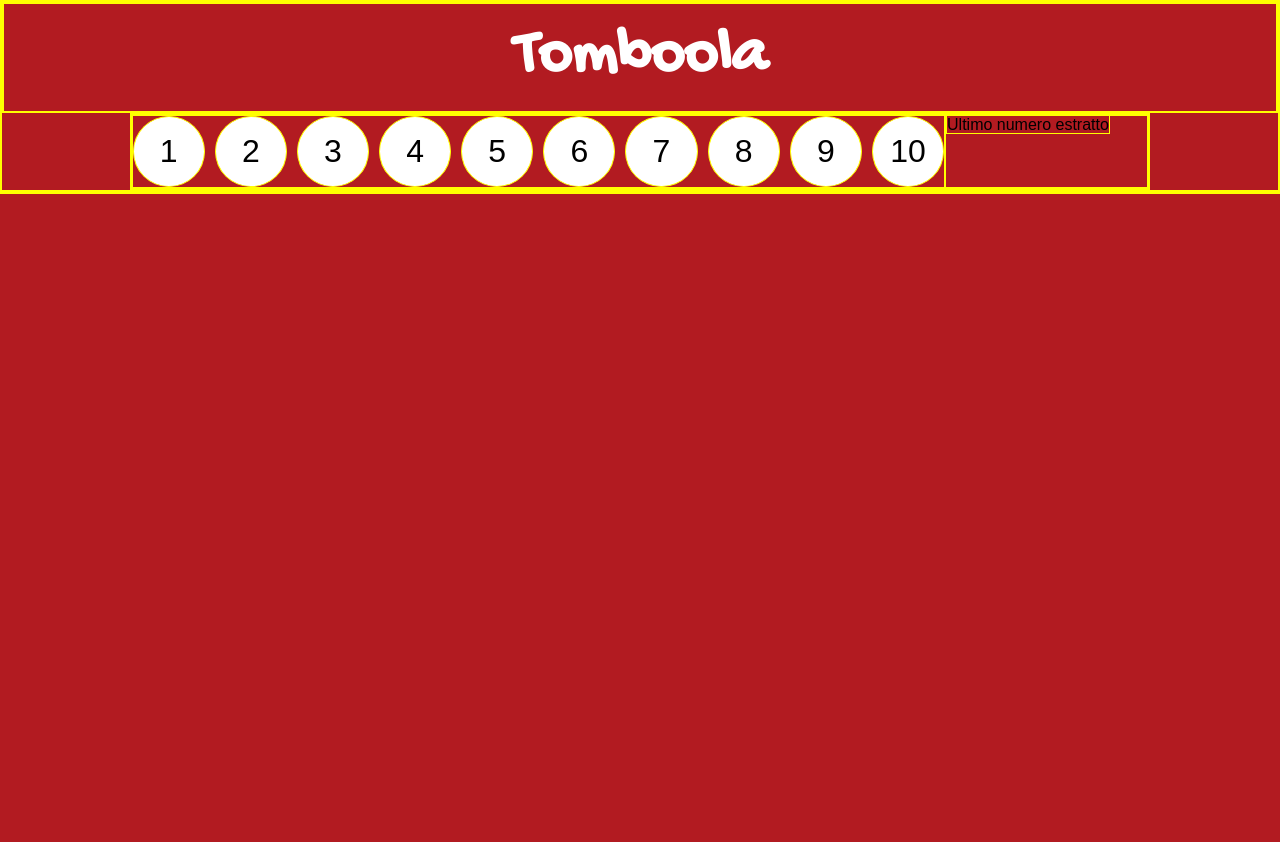
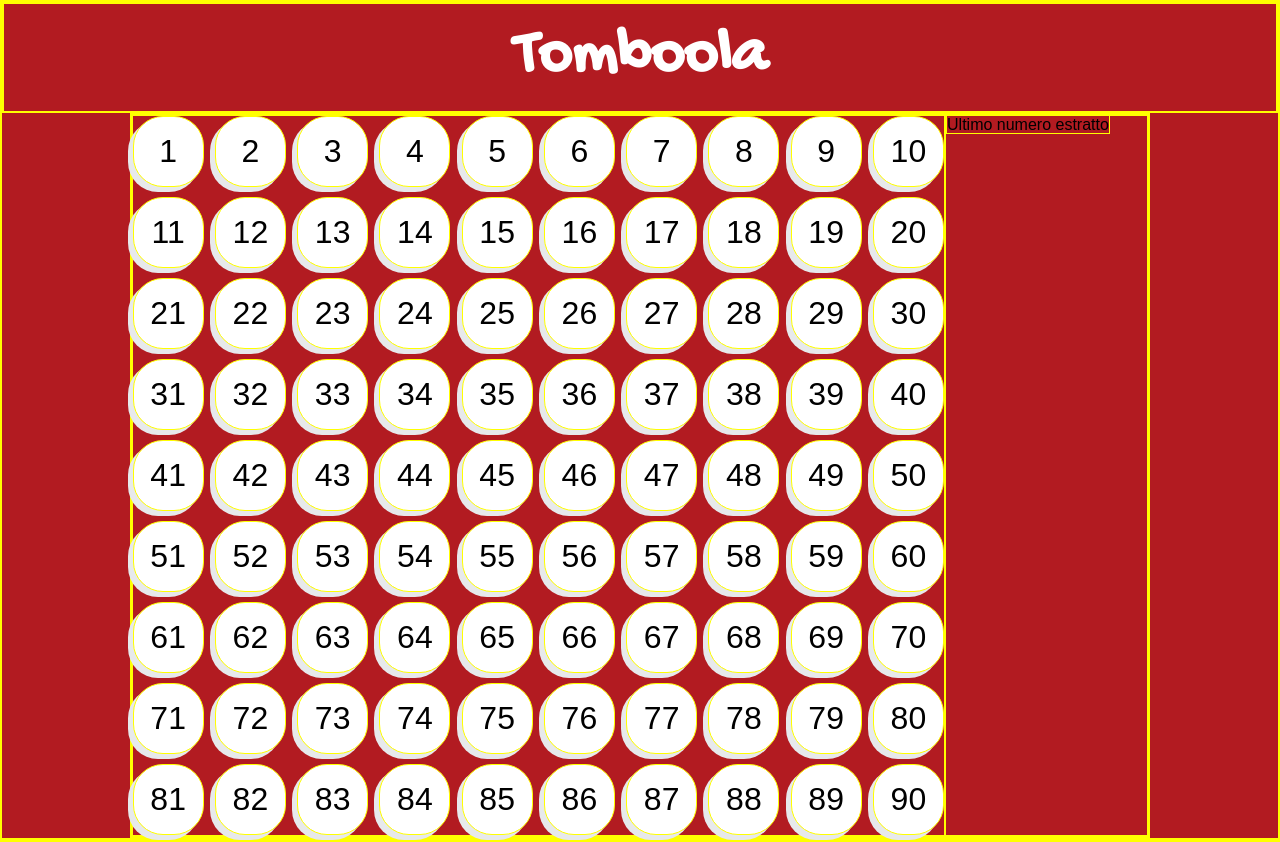
Before and after one commit to francescodelmonaco/web-tombola, a plain HTML site: page index.html in a window 1280 px wide. Before the commit the page ends 800 px from the top, so only its background shows below. Drawn offline with Linux system fonts and the light colour scheme.

Commit message:
add: all numbers

```diff
--- a/css/style.css
+++ b/css/style.css
@@ -9,6 +9,7 @@ html {
     --color-red: #b21b21;
     --color-white: #fff;
     --color-black: #000;
+    --color-shadow: #e7e9eb;
 }
 
 /* BODY */
@@ -41,17 +42,19 @@ h1 {
     justify-content: space-between;
     align-items: center;
     gap: 10px;
+    flex-wrap: wrap;
 }
 
 a {
-    flex-basis: 10%;
+    flex-basis: calc(10% - 10px);
     background-color: var(--color-white);
     /* aspect-ratio: 1; */
-    border-radius: 50%;
+    border-radius: 30px;
     text-align: center;
     font-size: 2rem;
     color: var(--color-black);
     padding: 1rem 1rem;
+    box-shadow: -5px 5px var(--color-shadow);
 }
 
 /* ASIDE */
--- a/index.html
+++ b/index.html
@@ -4,6 +4,12 @@
     <meta charset="UTF-8">
     <meta name="viewport" content="width=device-width, initial-scale=1.0">
     <title>Tomboola</title>
+
+    <!-- BOOTSTRAP -->
+
+    <!-- <link rel="stylesheet" href="https://cdn.jsdelivr.net/npm/bootstrap@5.3.3/dist/css/bootstrap.min.css"> -->
+
+    <!-- CSS -->
 
     <link rel="stylesheet" href="./css/reset.css">
     <link rel="stylesheet" href="./css/debug.css">
@@ -27,6 +33,94 @@
                 <a href="">8</a>
                 <a href="">9</a>
                 <a href="">10</a>
+
+                <a href="">11</a>
+                <a href="">12</a>
+                <a href="">13</a>
+                <a href="">14</a>
+                <a href="">15</a>
+                <a href="">16</a>
+                <a href="">17</a>
+                <a href="">18</a>
+                <a href="">19</a>
+                <a href="">20</a>
+
+                <a href="">21</a>
+                <a href="">22</a>
+                <a href="">23</a>
+                <a href="">24</a>
+                <a href="">25</a>
+                <a href="">26</a>
+                <a href="">27</a>
+                <a href="">28</a>
+                <a href="">29</a>
+                <a href="">30</a>
+
+                <a href="">31</a>
+                <a href="">32</a>
+                <a href="">33</a>
+                <a href="">34</a>
+                <a href="">35</a>
+                <a href="">36</a>
+                <a href="">37</a>
+                <a href="">38</a>
+                <a href="">39</a>
+                <a href="">40</a>
+
+                <a href="">41</a>
+                <a href="">42</a>
+                <a href="">43</a>
+                <a href="">44</a>
+                <a href="">45</a>
+                <a href="">46</a>
+                <a href="">47</a>
+                <a href="">48</a>
+                <a href="">49</a>
+                <a href="">50</a>
+
+                <a href="">51</a>
+                <a href="">52</a>
+                <a href="">53</a>
+                <a href="">54</a>
+                <a href="">55</a>
+                <a href="">56</a>
+                <a href="">57</a>
+                <a href="">58</a>
+                <a href="">59</a>
+                <a href="">60</a>
+
+                <a href="">61</a>
+                <a href="">62</a>
+                <a href="">63</a>
+                <a href="">64</a>
+                <a href="">65</a>
+                <a href="">66</a>
+                <a href="">67</a>
+                <a href="">68</a>
+                <a href="">69</a>
+                <a href="">70</a>
+
+                <a href="">71</a>
+                <a href="">72</a>
+                <a href="">73</a>
+                <a href="">74</a>
+                <a href="">75</a>
+                <a href="">76</a>
+                <a href="">77</a>
+                <a href="">78</a>
+                <a href="">79</a>
+                <a href="">80</a>
+
+                <a href="">81</a>
+                <a href="">82</a>
+                <a href="">83</a>
+                <a href="">84</a>
+                <a href="">85</a>
+                <a href="">86</a>
+                <a href="">87</a>
+                <a href="">88</a>
+                <a href="">89</a>
+                <a href="">90</a>
             </div>
 
             <aside>
```
